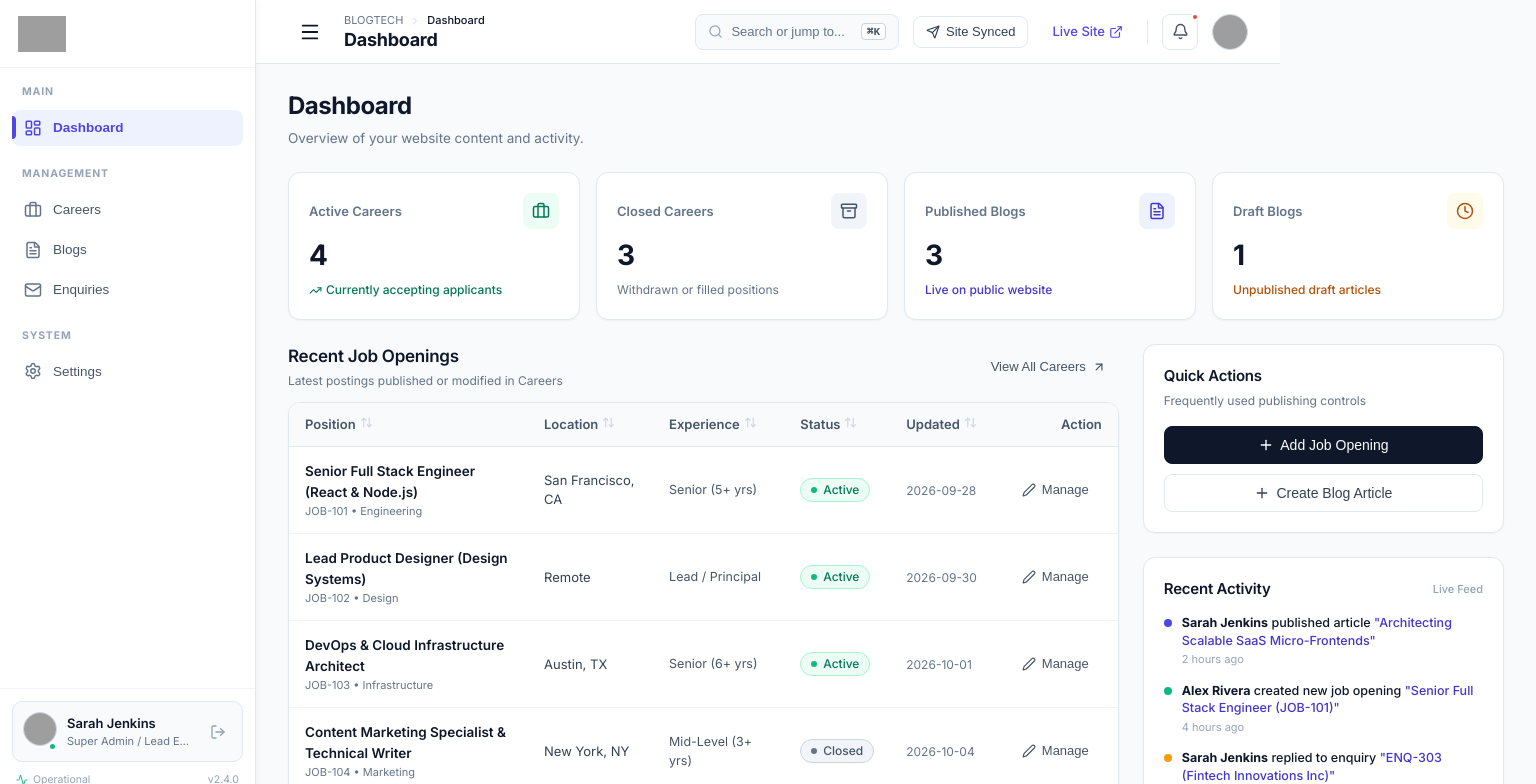
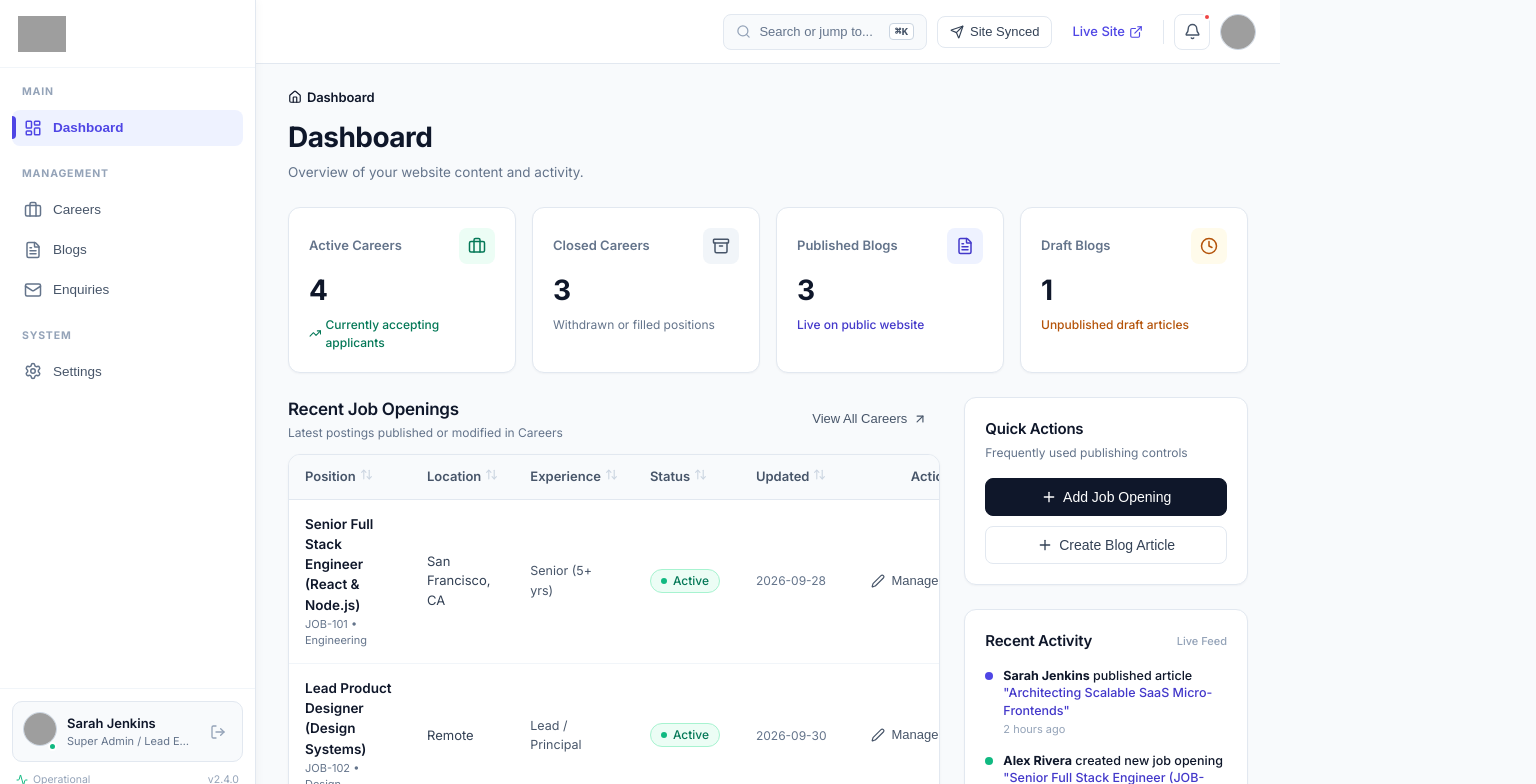
Before and after one commit to nikhilkumar202002/blogtech-admin-panel, a React (Vite) app: page / in a window 1280 px wide. Shown: the top 784 px of the page, 1536 px wide, since content can reach past the window. Built offline with nearby package versions, Linux system fonts and the light colour scheme; grey boxes are pictures that could not be loaded.

Commit message:
feat: add settings, careers, enquiries, and dashboard views for admin panel

```diff
--- a/src/App.jsx
+++ b/src/App.jsx
@@ -1,6 +1,5 @@
 import React, { useState } from 'react';
-import { Sidebar } from './components/layout/Sidebar';
-import { Header } from './components/layout/Header';
+import { Layout } from './components/layout/Layout';
 import { ToastProvider, useToast } from './components/ui/ToastContext';
 import { CommandPalette } from './components/ui/CommandPalette';
 import { Modal } from './components/ui/Modal';
@@ -187,29 +186,20 @@ const MainApp = () => {
   }
 
   return (
-    <div style={{ display: 'flex', minHeight: '100vh', backgroundColor: '#f8fafc' }}>
-      {/* Sidebar Navigation */}
-      <Sidebar
+    <>
+      <Layout
         activeTab={activeTab}
         onTabChange={(tab) => {
           setActiveTab(tab);
           setIsMobileOpen(false);
         }}
-        isCollapsed={sidebarCollapsed}
+        sidebarCollapsed={sidebarCollapsed}
         onToggleCollapse={() => setSidebarCollapsed(!sidebarCollapsed)}
         isMobileOpen={isMobileOpen}
         onCloseMobile={() => setIsMobileOpen(false)}
         badgeCounts={badgeCounts}
         user={currentUser}
         onLogoutClick={() => setIsLogoutConfirmOpen(true)}
-      />
-
-      {/* Main App Container */}
-      <div style={{ flex: 1, display: 'flex', flexDirection: 'column', minWidth: 0 }}>
-        {/* Sticky Top Header */}
-        <Header
-          activeTab={activeTab}
-          sidebarCollapsed={sidebarCollapsed}
         onOpenCommandPalette={() => setIsCommandPaletteOpen(true)}
         notifications={notifications}
         onNotificationClick={(notif) => {
@@ -218,24 +208,9 @@ const MainApp = () => {
           if (notif.type === 'blog') setActiveTab('blogs');
           setIsMobileOpen(false);
         }}
-          user={currentUser}
-          onLogoutClick={() => setIsLogoutConfirmOpen(true)}
         onPublishClick={() => setIsPublishModalOpen(true)}
         publishingStatus={stats.publishingStatus}
         onToggleMobileSidebar={() => setIsMobileOpen(!isMobileOpen)}
-        />
-
-        {/* View Main Content Area */}
-        <main
-          className="main-content-area"
-          style={{
-            flex: 1,
-            padding: '24px 32px 48px 32px',
-            marginLeft: sidebarCollapsed ? '72px' : '256px',
-            transition: 'margin-left 0.2s cubic-bezier(0.16, 1, 0.3, 1)',
-            width: '100%',
-            boxSizing: 'border-box',
-          }}
       >
         {activeTab === 'dashboard' && (
           <DashboardView
@@ -295,8 +270,7 @@ const MainApp = () => {
             onLogoutAll={() => setIsLogoutConfirmOpen(true)}
           />
         )}
-        </main>
-      </div>
+      </Layout>
 
       {/* Global Command Palette (Cmd + K) */}
       <CommandPalette
@@ -353,7 +327,7 @@ const MainApp = () => {
         confirmLabel="Logout Now"
         type="warning"
       />
-    </div>
+    </>
   );
 };
 
--- a/src/components/layout/Header.jsx
+++ b/src/components/layout/Header.jsx
@@ -34,25 +34,6 @@ export const Header = ({
   onToggleMobileSidebar,
 }) => {
   const [showNotifications, setShowNotifications] = useState(false);
-
-  const getBreadcrumbs = () => {
-    switch (activeTab) {
-      case 'dashboard':
-        return { title: 'Dashboard', path: ['BLOGTECH', 'Dashboard'] };
-      case 'careers':
-        return { title: 'Careers', path: ['BLOGTECH', 'Careers', 'Jobs'] };
-      case 'blogs':
-        return { title: 'Blogs', path: ['BLOGTECH', 'Content', 'Blogs'] };
-      case 'enquiries':
-        return { title: 'Enquiries', path: ['BLOGTECH', 'Inbox', 'Enquiries'] };
-      case 'settings':
-        return { title: 'Settings', path: ['BLOGTECH', 'System', 'Settings'] };
-      default:
-        return { title: 'Dashboard', path: ['BLOGTECH', 'Dashboard'] };
-    }
-  };
-
-  const { title, path } = getBreadcrumbs();
   const unreadNotifsCount = notifications.filter((n) => !n.read).length;
 
   return (
@@ -68,14 +49,11 @@ export const Header = ({
         display: 'flex',
         alignItems: 'center',
         justifyContent: 'space-between',
-        padding: '0 32px',
-        marginLeft: sidebarCollapsed ? '72px' : '256px',
-        transition: 'margin-left 0.2s cubic-bezier(0.16, 1, 0.3, 1)',
+        padding: '0 24px',
       }}
     >
-      {/* Left: Hamburger (Mobile) + Page Title & Breadcrumbs */}
+      {/* Left: Mobile Hamburger Button */}
       <div style={{ display: 'flex', alignItems: 'center', gap: '12px' }}>
-        {/* Mobile Hamburger Button (Min 44px Touch Target) */}
         <button
           type="button"
           onClick={onToggleMobileSidebar}
@@ -89,34 +67,18 @@ export const Header = ({
             display: 'flex',
             alignItems: 'center',
             justifyContent: 'center',
-            minWidth: '44px',
-            minHeight: '44px',
+            minWidth: '40px',
+            minHeight: '40px',
           }}
           className="show-on-mobile"
           title="Open Menu"
         >
           <Menu size={22} />
         </button>
-
-        <div style={{ display: 'flex', flexDirection: 'column', justifyContent: 'center' }}>
-          <div style={{ display: 'flex', alignItems: 'center', gap: '6px', fontSize: '11px', color: '#64748b' }} className="hide-on-mobile">
-            {path.map((item, index) => (
-              <React.Fragment key={index}>
-                {index > 0 && <ChevronRight size={12} style={{ color: '#cbd5e1' }} />}
-                <span style={{ color: index === path.length - 1 ? '#0f172a' : '#64748b', fontWeight: index === path.length - 1 ? 500 : 400 }}>
-                  {item}
-                </span>
-              </React.Fragment>
-            ))}
-          </div>
-          <h1 style={{ fontSize: '18px', fontWeight: 700, color: '#0f172a', margin: 0, lineHeight: 1.2 }}>
-            {title}
-          </h1>
-        </div>
       </div>
 
       {/* Right Controls: Quick Search, Site Status, Notifications, Profile */}
-      <div style={{ display: 'flex', alignItems: 'center', gap: '14px' }}>
+      <div style={{ display: 'flex', alignItems: 'center', gap: '10px' }}>
         {/* Quick Command Search Trigger */}
         <button
           type="button"
@@ -143,10 +105,14 @@ export const Header = ({
             e.currentTarget.style.borderColor = '#e2e8f0';
             e.currentTarget.style.backgroundColor = '#f8fafc';
           }}
+          title="Search or jump to (Cmd+K)"
         >
           <Search size={15} style={{ color: '#94a3b8' }} />
-          <span style={{ paddingRight: '8px' }}>Search or jump to...</span>
+          <span className="hide-on-mobile" style={{ paddingRight: '8px' }}>
+            Search or jump to...
+          </span>
           <kbd
+            className="hide-on-mobile"
             style={{
               fontSize: '11px',
               fontWeight: 600,
@@ -168,7 +134,12 @@ export const Header = ({
           icon={Send}
           onClick={onPublishClick}
         >
-          {publishingStatus === 'Changes Pending' ? 'Publish Site Changes' : 'Site Synced'}
+          <span className="hide-on-mobile">
+            {publishingStatus === 'Changes Pending' ? 'Publish Site Changes' : 'Site Synced'}
+          </span>
+          <span className="show-on-mobile" style={{ fontSize: '12px' }}>
+            {publishingStatus === 'Changes Pending' ? 'Publish' : 'Synced'}
+          </span>
         </Button>
 
         {/* View Live Site Link */}
@@ -190,8 +161,9 @@ export const Header = ({
           }}
           onMouseEnter={(e) => (e.currentTarget.style.backgroundColor = '#eef2ff')}
           onMouseLeave={(e) => (e.currentTarget.style.backgroundColor = 'transparent')}
+          title="View Live Site"
         >
-          <span>Live Site</span>
+          <span className="hide-on-mobile">Live Site</span>
           <ExternalLink size={14} />
         </a>
 
--- /dev/null
+++ b/src/components/layout/Layout.jsx
@@ -0,0 +1,80 @@
+import React from 'react';
+import { Sidebar } from './Sidebar';
+import { Header } from './Header';
+
+export const Layout = ({
+  activeTab = 'dashboard',
+  onTabChange,
+  sidebarCollapsed = false,
+  onToggleCollapse,
+  isMobileOpen = false,
+  onCloseMobile,
+  badgeCounts,
+  user,
+  onLogoutClick,
+  onOpenCommandPalette,
+  notifications,
+  onNotificationClick,
+  onPublishClick,
+  publishingStatus,
+  onToggleMobileSidebar,
+  children,
+}) => {
+  return (
+    <div style={{ display: 'flex', minHeight: '100vh', backgroundColor: '#f8fafc' }}>
+      {/* Common Sidebar Navigation */}
+      <Sidebar
+        activeTab={activeTab}
+        onTabChange={onTabChange}
+        isCollapsed={sidebarCollapsed}
+        onToggleCollapse={onToggleCollapse}
+        isMobileOpen={isMobileOpen}
+        onCloseMobile={onCloseMobile}
+        badgeCounts={badgeCounts}
+        user={user}
+        onLogoutClick={onLogoutClick}
+      />
+
+      {/* Main Wrapper for Header and Dynamic Page Content */}
+      <div
+        style={{
+          flex: 1,
+          display: 'flex',
+          flexDirection: 'column',
+          minWidth: 0,
+          marginLeft: sidebarCollapsed ? '72px' : '256px',
+          transition: 'margin-left 0.2s cubic-bezier(0.16, 1, 0.3, 1)',
+        }}
+      >
+        {/* Common Sticky Header */}
+        <Header
+          activeTab={activeTab}
+          sidebarCollapsed={sidebarCollapsed}
+          onOpenCommandPalette={onOpenCommandPalette}
+          notifications={notifications}
+          onNotificationClick={onNotificationClick}
+          user={user}
+          onLogoutClick={onLogoutClick}
+          onPublishClick={onPublishClick}
+          publishingStatus={publishingStatus}
+          onToggleMobileSidebar={onToggleMobileSidebar}
+        />
+
+        {/* Dynamic Page Area */}
+        <main
+          className="main-content-area"
+          style={{
+            flex: 1,
+            padding: '24px 32px 48px 32px',
+            width: '100%',
+            boxSizing: 'border-box',
+          }}
+        >
+          {children}
+        </main>
+      </div>
+    </div>
+  );
+};
+
+export default Layout;
--- /dev/null
+++ b/src/components/ui/Breadcrumb.jsx
@@ -0,0 +1,86 @@
+import React from 'react';
+import { Home, ChevronRight } from 'lucide-react';
+
+export const Breadcrumb = ({ items = [], showHomeIcon = true, className = '' }) => {
+  if (!items || items.length === 0) return null;
+
+  const lastIndex = items.length - 1;
+
+  return (
+    <nav
+      aria-label="Breadcrumb"
+      className={`breadcrumb-container ${className}`}
+      style={{
+        display: 'flex',
+        alignItems: 'center',
+        flexWrap: 'wrap',
+        gap: '6px',
+        fontSize: '13px',
+        color: '#64748b',
+        lineHeight: 1.4,
+        marginBottom: '6px',
+      }}
+    >
+      {items.map((item, index) => {
+        const isCurrent = index === lastIndex;
+
+        return (
+          <React.Fragment key={index}>
+            {index > 0 && (
+              <ChevronRight size={13} style={{ color: '#cbd5e1', flexShrink: 0 }} />
+            )}
+
+            {isCurrent ? (
+              <span
+                style={{
+                  color: '#0f172a',
+                  fontWeight: 600,
+                  letterSpacing: '-0.01em',
+                }}
+                aria-current="page"
+              >
+                {index === 0 && showHomeIcon && item.label === 'Dashboard' ? (
+                  <span style={{ display: 'inline-flex', alignItems: 'center', gap: '5px' }}>
+                    <Home size={14} style={{ color: '#0f172a' }} />
+                    <span>{item.label}</span>
+                  </span>
+                ) : (
+                  item.label
+                )}
+              </span>
+            ) : (
+              <button
+                type="button"
+                onClick={item.onClick}
+                style={{
+                  background: 'none',
+                  border: 'none',
+                  padding: 0,
+                  color: '#64748b',
+                  fontWeight: 400,
+                  cursor: item.onClick ? 'pointer' : 'default',
+                  display: 'inline-flex',
+                  alignItems: 'center',
+                  gap: '5px',
+                  transition: 'color 0.15s ease',
+                  textDecoration: 'none',
+                }}
+                onMouseEnter={(e) => {
+                  if (item.onClick) e.currentTarget.style.color = '#4f46e5';
+                }}
+                onMouseLeave={(e) => {
+                  if (item.onClick) e.currentTarget.style.color = '#64748b';
+                }}
+              >
+                {index === 0 && showHomeIcon && item.label === 'Dashboard' && (
+                  <Home size={14} />
+                )}
+                <span>{item.label}</span>
+              </button>
+            )}
+          </React.Fragment>
+        );
+      })}
+    </nav>
+  );
+};
--- a/src/components/views/BlogsView.jsx
+++ b/src/components/views/BlogsView.jsx
@@ -28,8 +28,9 @@ import { RichTextEditor } from '../ui/RichTextEditor';
 import { ImageUploader } from '../ui/ImageUploader';
 import { DatePicker } from '../ui/DatePicker';
 import { ConfirmDialog } from '../ui/ConfirmDialog';
+import { useToast } from '../ui/ToastContext';
+import { Breadcrumb } from '../ui/Breadcrumb';
 import { DropdownMenu } from '../ui/DropdownMenu';
-import { useToast } from '../ui/ToastContext';
 import { BLOG_CATEGORIES } from '../../mockData';
 
 export const BlogsView = ({
@@ -585,27 +586,14 @@ export const BlogsView = ({
           }}
         >
           <div>
-            {/* Breadcrumb */}
-            <div style={{ display: 'flex', alignItems: 'center', gap: '6px', fontSize: '12px', color: '#64748b', marginBottom: '4px' }}>
-              <button
-                type="button"
-                onClick={() => {
-                  setViewMode('list');
-                  onCloseCreateOpen && onCloseCreateOpen();
-                }}
-                style={{ background: 'none', border: 'none', color: '#64748b', cursor: 'pointer', padding: 0 }}
-                onMouseEnter={(e) => (e.currentTarget.style.color = '#0f172a')}
-                onMouseLeave={(e) => (e.currentTarget.style.color = '#64748b')}
-              >
-                Blogs
-              </button>
-              <span>/</span>
-              <span style={{ color: '#0f172a', fontWeight: 500 }}>
-                {editingBlog ? 'Edit Article' : 'Create Article'}
-              </span>
-            </div>
-
-            <h1 style={{ fontSize: '22px', fontWeight: 700, color: '#0f172a', margin: 0, letterSpacing: '-0.02em' }}>
+            <Breadcrumb
+              items={[
+                { label: 'Dashboard', onClick: () => setViewMode('list') },
+                { label: 'Blogs', onClick: () => setViewMode('list') },
+                { label: editingBlog ? 'Edit Article' : 'Create Article' },
+              ]}
+            />
+            <h1 style={{ fontSize: '28px', fontWeight: 700, color: '#0f172a', margin: '8px 0 0 0', letterSpacing: '-0.02em' }}>
               {editingBlog ? 'Edit Article' : 'Create Article'}
             </h1>
           </div>
@@ -914,8 +902,14 @@ export const BlogsView = ({
         }}
       >
         <div>
-          <h1 style={{ fontSize: '24px', fontWeight: 700, color: '#0f172a', margin: 0, letterSpacing: '-0.02em' }}>
-            Blog Management
+          <Breadcrumb
+            items={[
+              { label: 'Dashboard', onClick: () => setViewMode('list') },
+              { label: 'Blogs' },
+            ]}
+          />
+          <h1 style={{ fontSize: '28px', fontWeight: 700, color: '#0f172a', margin: '8px 0 0 0', letterSpacing: '-0.02em' }}>
+            Blogs
           </h1>
           <p style={{ fontSize: '13.5px', color: '#64748b', margin: '4px 0 0 0' }}>
             Create, manage and publish company articles.
--- a/src/components/views/CareersView.jsx
+++ b/src/components/views/CareersView.jsx
@@ -28,6 +28,7 @@ import { DatePicker } from '../ui/DatePicker';
 import { ConfirmDialog } from '../ui/ConfirmDialog';
 import { DropdownMenu } from '../ui/DropdownMenu';
 import { useToast } from '../ui/ToastContext';
+import { Breadcrumb } from '../ui/Breadcrumb';
 
 export const CareersView = ({
   jobs = [],
@@ -444,28 +445,14 @@ export const CareersView = ({
 
     return (
       <div style={{ display: 'flex', flexDirection: 'column', gap: '24px' }} className="animate-fade-in">
-        {/* Back Link */}
-        <button
-          type="button"
-          onClick={() => setViewMode('list')}
-          style={{
-            display: 'inline-flex',
-            alignItems: 'center',
-            gap: '6px',
-            fontSize: '13px',
-            color: '#64748b',
-            background: 'none',
-            border: 'none',
-            cursor: 'pointer',
-            padding: 0,
-            width: 'fit-content',
-          }}
-          onMouseEnter={(e) => (e.currentTarget.style.color = '#0f172a')}
-          onMouseLeave={(e) => (e.currentTarget.style.color = '#64748b')}
-        >
-          <ArrowLeft size={16} />
-          Back to Career Management
-        </button>
+        {/* Breadcrumb Navigation */}
+        <Breadcrumb
+          items={[
+            { label: 'Dashboard', onClick: () => setViewMode('list') },
+            { label: 'Careers', onClick: () => setViewMode('list') },
+            { label: viewingJob.title },
+          ]}
+        />
 
         {/* HEADER BAR */}
         <div
@@ -483,7 +470,7 @@ export const CareersView = ({
           }}
         >
           <div style={{ display: 'flex', alignItems: 'center', gap: '14px' }}>
-            <h1 style={{ fontSize: '24px', fontWeight: 700, color: '#0f172a', margin: 0, letterSpacing: '-0.02em' }}>
+            <h1 style={{ fontSize: '28px', fontWeight: 700, color: '#0f172a', margin: 0, letterSpacing: '-0.02em' }}>
               {viewingJob.title}
             </h1>
             <Badge status={viewingJob.status}>{viewingJob.status}</Badge>
@@ -719,34 +706,17 @@ export const CareersView = ({
   if (viewMode === 'form') {
     return (
       <div style={{ display: 'flex', flexDirection: 'column', gap: '24px' }} className="animate-fade-in">
-        {/* Back Button & Header */}
+        {/* Breadcrumb & Header */}
         <div>
-          <button
-            type="button"
-            onClick={() => {
-              setViewMode('list');
-              onCloseCreateOpen && onCloseCreateOpen();
-            }}
-            style={{
-              display: 'inline-flex',
-              alignItems: 'center',
-              gap: '6px',
-              fontSize: '13px',
-              color: '#64748b',
-              background: 'none',
-              border: 'none',
-              cursor: 'pointer',
-              marginBottom: '12px',
-              padding: 0,
-            }}
-            onMouseEnter={(e) => (e.currentTarget.style.color = '#0f172a')}
-            onMouseLeave={(e) => (e.currentTarget.style.color = '#64748b')}
-          >
-            <ArrowLeft size={16} />
-            Back to Careers
-          </button>
+          <Breadcrumb
+            items={[
+              { label: 'Dashboard', onClick: () => setViewMode('list') },
+              { label: 'Careers', onClick: () => setViewMode('list') },
+              { label: editingJob ? 'Edit Job Opening' : 'Create Job Opening' },
+            ]}
+          />
 
-          <h1 style={{ fontSize: '24px', fontWeight: 700, color: '#0f172a', margin: 0, letterSpacing: '-0.02em' }}>
+          <h1 style={{ fontSize: '28px', fontWeight: 700, color: '#0f172a', margin: '8px 0 0 0', letterSpacing: '-0.02em' }}>
             {editingJob ? 'Edit Job Opening' : 'Create Job Opening'}
           </h1>
           <p style={{ fontSize: '13.5px', color: '#64748b', margin: '4px 0 0 0' }}>
@@ -1079,8 +1049,14 @@ export const CareersView = ({
         }}
       >
         <div>
-          <h1 style={{ fontSize: '24px', fontWeight: 700, color: '#0f172a', margin: 0, letterSpacing: '-0.02em' }}>
-            Career Management
+          <Breadcrumb
+            items={[
+              { label: 'Dashboard', onClick: () => setViewMode('list') },
+              { label: 'Careers' },
+            ]}
+          />
+          <h1 style={{ fontSize: '28px', fontWeight: 700, color: '#0f172a', margin: '8px 0 0 0', letterSpacing: '-0.02em' }}>
+            Careers
           </h1>
           <p style={{ fontSize: '13.5px', color: '#64748b', margin: '4px 0 0 0' }}>
             Manage current job openings and vacancy status.
--- a/src/components/views/DashboardView.jsx
+++ b/src/components/views/DashboardView.jsx
@@ -18,6 +18,7 @@ import { Badge } from '../ui/Badge';
 import { DataTable } from '../ui/DataTable';
 import { Skeleton } from '../ui/Skeleton';
 import { useToast } from '../ui/ToastContext';
+import { Breadcrumb } from '../ui/Breadcrumb';
 
 export const DashboardView = ({
   stats,
@@ -177,7 +178,8 @@ export const DashboardView = ({
     <div style={{ display: 'flex', flexDirection: 'column', gap: '24px' }}>
       {/* HEADER */}
       <div>
-        <h1 style={{ fontSize: '24px', fontWeight: 700, color: '#0f172a', margin: 0, letterSpacing: '-0.02em' }}>
+        <Breadcrumb items={[{ label: 'Dashboard' }]} />
+        <h1 style={{ fontSize: '28px', fontWeight: 700, color: '#0f172a', margin: '8px 0 0 0', letterSpacing: '-0.02em' }}>
           Dashboard
         </h1>
         <p style={{ fontSize: '13.5px', color: '#64748b', margin: '4px 0 0 0' }}>
--- a/src/components/views/EnquiriesView.jsx
+++ b/src/components/views/EnquiriesView.jsx
@@ -23,6 +23,7 @@ import { Button } from '../ui/Button';
 import { Badge } from '../ui/Badge';
 import { SearchInput } from '../ui/SearchInput';
 import { Select } from '../ui/Select';
+import { Breadcrumb } from '../ui/Breadcrumb';
 import { DataTable } from '../ui/DataTable';
 import { ConfirmDialog } from '../ui/ConfirmDialog';
 import { DropdownMenu } from '../ui/DropdownMenu';
@@ -336,7 +337,8 @@ export const EnquiriesView = ({
         }}
       >
         <div>
-          <h1 style={{ fontSize: '24px', fontWeight: 700, color: '#0f172a', margin: 0, letterSpacing: '-0.02em' }}>
+          <Breadcrumb items={[{ label: 'Dashboard' }, { label: 'Enquiries' }]} />
+          <h1 style={{ fontSize: '28px', fontWeight: 700, color: '#0f172a', margin: '8px 0 0 0', letterSpacing: '-0.02em' }}>
             Enquiries
           </h1>
           <p style={{ fontSize: '13.5px', color: '#64748b', margin: '4px 0 0 0' }}>
--- a/src/components/views/SettingsView.jsx
+++ b/src/components/views/SettingsView.jsx
@@ -14,6 +14,7 @@ import { Button } from '../ui/Button';
 import { FormField } from '../ui/FormField';
 import { ConfirmDialog } from '../ui/ConfirmDialog';
 import { useToast } from '../ui/ToastContext';
+import { Breadcrumb } from '../ui/Breadcrumb';
 
 export const SettingsView = ({
   user = {
@@ -118,7 +119,8 @@ export const SettingsView = ({
     <div style={{ display: 'flex', flexDirection: 'column', gap: '24px', maxWidth: '720px' }} className="animate-fade-in">
       {/* HEADER */}
       <div>
-        <h1 style={{ fontSize: '24px', fontWeight: 700, color: '#0f172a', margin: 0, letterSpacing: '-0.02em' }}>
+        <Breadcrumb items={[{ label: 'Dashboard' }, { label: 'Settings' }]} />
+        <h1 style={{ fontSize: '28px', fontWeight: 700, color: '#0f172a', margin: '8px 0 0 0', letterSpacing: '-0.02em' }}>
           Settings
         </h1>
         <p style={{ fontSize: '13.5px', color: '#64748b', margin: '4px 0 0 0' }}>
--- a/src/index.css
+++ b/src/index.css
@@ -213,6 +213,11 @@ h1, h2, h3, h4, h5, h6 {
   }
 }
 
+/* Helper utility classes for responsiveness */
+.show-on-mobile {
+  display: none !important;
+}
+
 /* Touch Friendly Controls & Responsive Utilities */
 @media (max-width: 768px) {
   aside {
```
Lines whose indentation alone changed are shown as unchanged.
